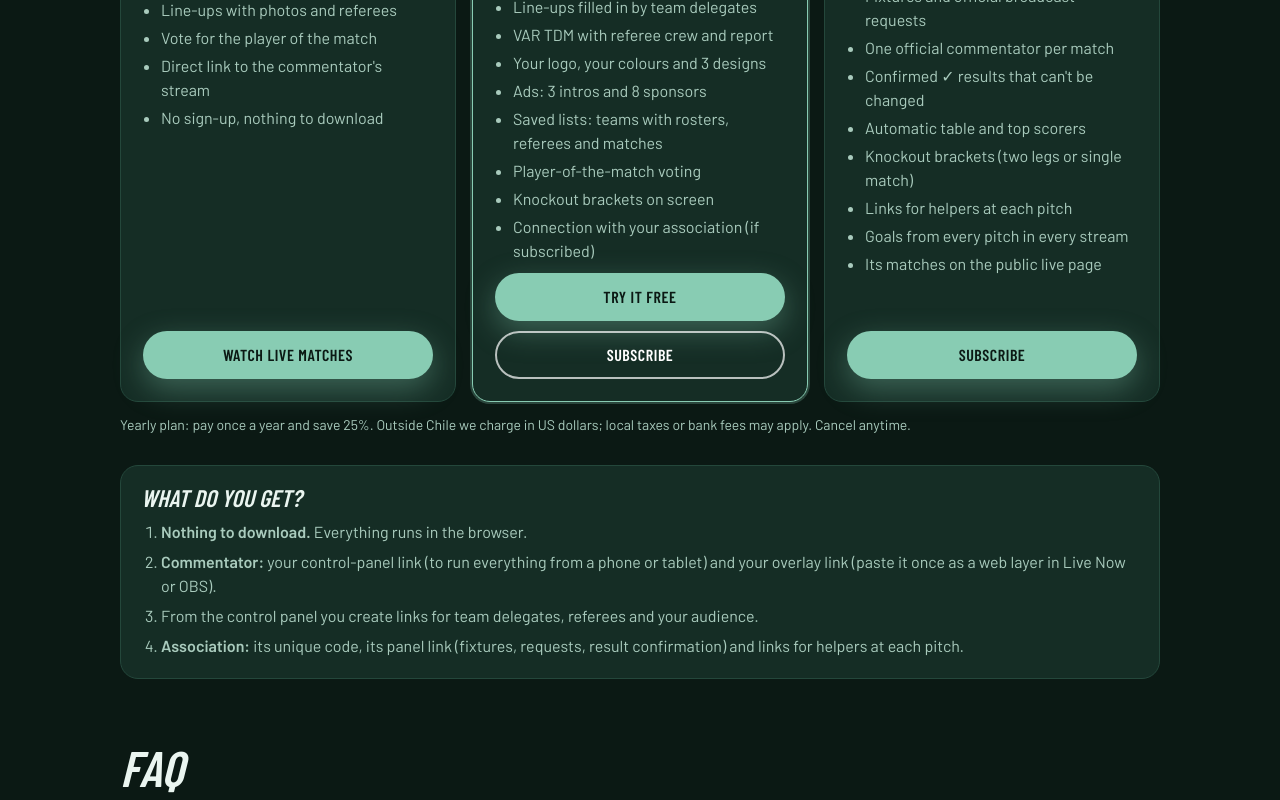
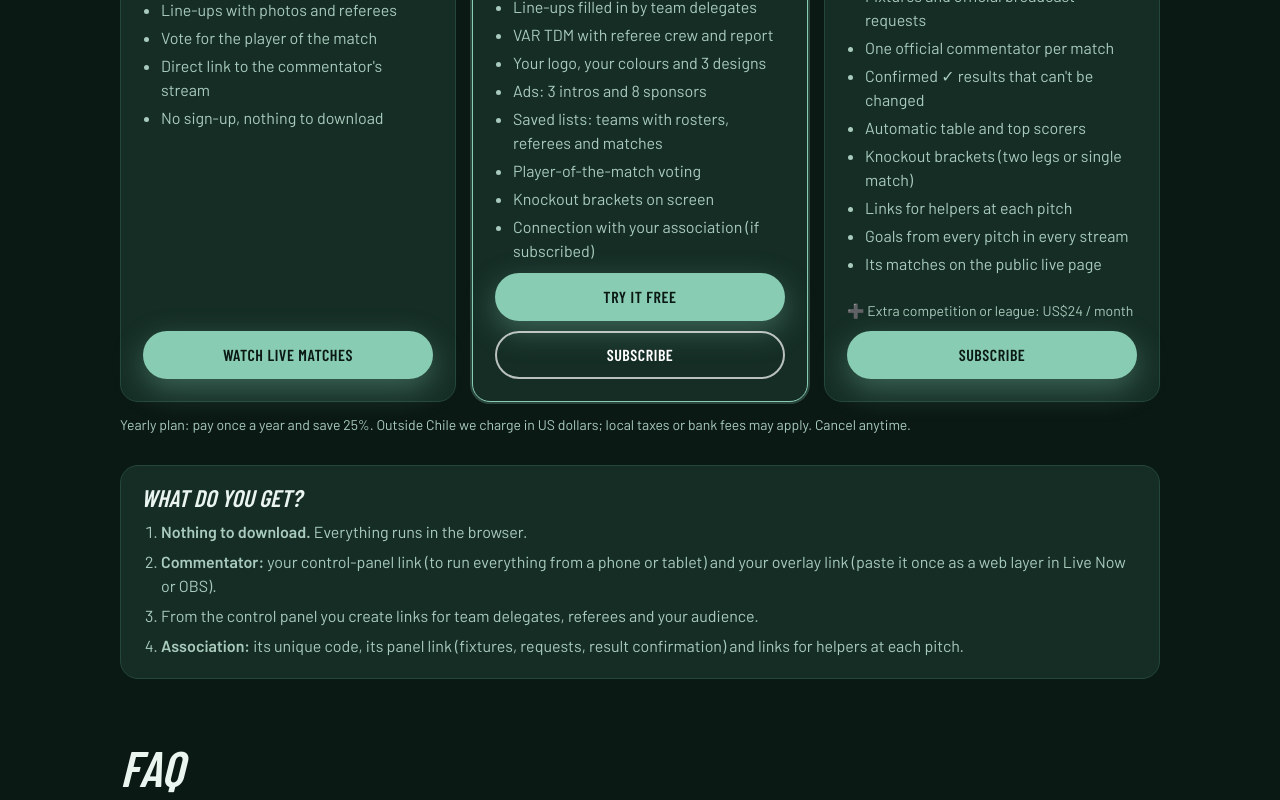
Before and after one commit to TransmisionesdMauro/transmisionesdmauro.github.io, a plain HTML site: page overlay-tdm/index.html in a window 1280 px wide. Shown: the part 3247-4047 px from the top of the page. Drawn offline with nearby package versions, Linux system fonts and the light colour scheme; a web font is replaced by a local one.

Commit message:
Precio de competencia extra en el plan Asociación
Co-Authored-By: Claude Opus 5.5 <noreply@anthropic.com>

```diff
--- a/overlay-tdm/index.html
+++ b/overlay-tdm/index.html
@@ -156,6 +156,7 @@
         <a class="btn btn-ghost" style="padding:10px" data-wa="relator" target="_blank" rel="noopener" data-i="contratar"></a></div>
       <div class="plan"><h3 data-i="pAso"></h3><div class="precio" data-precio="asociacion"></div>
         <ul data-i="pAsoL"></ul>
+        <p class="mini" data-extra style="margin:0"></p>
         <a class="btn btn-main" style="padding:12px" data-wa="asociacion" target="_blank" rel="noopener" data-i="contratar"></a></div>
     </div>
     <p class="mini" data-i="notaPrecio"></p>
@@ -188,7 +189,7 @@
 <footer>© Transmisiones D-Mauro · Quilpué, Chile · <a data-ter href="https://transmisiones-d-mauro-ae302.web.app/terminos/" data-i="terminos"></a> · <a href="../" data-i="volver"></a></footer>
 <script>
 /* Anual = 25% menos que 12 meses */
-const PRECIOS = {relator: {clp: 9990, usd: 12, clpA: 89900, usdA: 108}, asociacion: {clp: 49990, usd: 59, clpA: 449900, usdA: 529}};
+const PRECIOS = {relator: {clp: 9990, usd: 12, clpA: 89900, usdA: 108}, asociacion: {clp: 49990, usd: 59, clpA: 449900, usdA: 529}, extra: {clp: 19990, usd: 24, clpA: 179900, usdA: 216}};
 const li = a => a.map(x => "<li>" + x + "</li>").join("");
 const T = {
 es: {
@@ -207,7 +208,7 @@ es: {
   f_pub: "Página para tu público", f_pub_p: "Marcador, goles, formaciones y terna en vivo, para compartir en tus historias.",
   k3: "Tu marca", h2b: "3 diseños, tus colores, tu logo",
   d1: "Vidrio", d1p: "Transparente y elegante, deja ver el partido.", d2: "Sólido", d2p: "Bloques firmes, máxima lectura en pantallas chicas.", d3: "Deportivo", d3p: "Ángulos y degradados, estilo canal de deportes.",
-  k4: "Planes", h2c: "Elige el tuyo", mes: "/ mes", anio: "/ año", anual: "o {p} al año: ahorra 25%", equiv: "Equivale a {p} al mes · ahorras {a}", bMes: "Mensual", bAnio: "Anual · ahorra 25%",
+  k4: "Planes", h2c: "Elige el tuyo", mes: "/ mes", anio: "/ año", anual: "o {p} al año: ahorra 25%", equiv: "Equivale a {p} al mes · ahorras {a}", extra: "➕ Competencia o liga extra: {p}", bMes: "Mensual", bAnio: "Anual · ahorra 25%",
   tagEsp: "Para el público", pEsp: "Espectador", gratis: "Gratis",
   pEspL: li(["Partidos en vivo de tu asociación, con buscador", "Marcador, goles y tarjetas al minuto", "Formaciones con fotos y terna arbitral", "Vota por el jugador del partido", "Link directo a la transmisión del relator", "Sin registrarte ni descargar nada"]),
   pEspB: "Ver partidos en vivo",
@@ -247,7 +248,7 @@ en: {
   f_pub: "Page for your audience", f_pub_p: "Live score, goals, line-ups and referees, ready to share in your stories.",
   k3: "Your brand", h2b: "3 designs, your colours, your logo",
   d1: "Glass", d1p: "Transparent and elegant, keeps the match visible.", d2: "Solid", d2p: "Bold blocks, maximum readability on small screens.", d3: "Sport", d3p: "Angles and gradients, sports-channel style.",
-  k4: "Plans", h2c: "Choose yours", mes: "/ month", anio: "/ year", anual: "or {p} per year: save 25%", equiv: "Just {p} per month · you save {a}", bMes: "Monthly", bAnio: "Yearly · save 25%",
+  k4: "Plans", h2c: "Choose yours", mes: "/ month", anio: "/ year", anual: "or {p} per year: save 25%", equiv: "Just {p} per month · you save {a}", extra: "➕ Extra competition or league: {p}", bMes: "Monthly", bAnio: "Yearly · save 25%",
   tagEsp: "For the audience", pEsp: "Viewer", gratis: "Free",
   pEspL: li(["Live matches of your association, with search", "Score, goals and cards minute by minute", "Line-ups with photos and referees", "Vote for the player of the match", "Direct link to the commentator's stream", "No sign-up, nothing to download"]),
   pEspB: "Watch live matches",
@@ -287,7 +288,7 @@ pt: {
   f_pub: "Página para o seu público", f_pub_p: "Placar, gols, escalações e arbitragem ao vivo, para compartilhar nos stories.",
   k3: "Sua marca", h2b: "3 designs, suas cores, seu logo",
   d1: "Vidro", d1p: "Transparente e elegante, deixa ver o jogo.", d2: "Sólido", d2p: "Blocos firmes, máxima leitura em telas pequenas.", d3: "Esportivo", d3p: "Ângulos e degradês, estilo canal de esportes.",
-  k4: "Planos", h2c: "Escolha o seu", mes: "/ mês", anio: "/ ano", anual: "ou {p} por ano: economize 25%", equiv: "Sai por {p} ao mês · economia de {a}", bMes: "Mensal", bAnio: "Anual · economize 25%",
+  k4: "Planos", h2c: "Escolha o seu", mes: "/ mês", anio: "/ ano", anual: "ou {p} por ano: economize 25%", equiv: "Sai por {p} ao mês · economia de {a}", extra: "➕ Competição ou liga extra: {p}", bMes: "Mensal", bAnio: "Anual · economize 25%",
   tagEsp: "Para o público", pEsp: "Espectador", gratis: "Grátis",
   pEspL: li(["Jogos ao vivo da sua associação, com busca", "Placar, gols e cartões minuto a minuto", "Escalações com fotos e arbitragem", "Vote no craque da partida", "Link direto para a transmissão do narrador", "Sem cadastro e sem baixar nada"]),
   pEspB: "Ver jogos ao vivo",
@@ -321,6 +322,7 @@ function pintar(){
     e.innerHTML = P === "anio"
       ? fmt(pa, M) + " <small>" + t.anio + "</small><span class=\"otra\">" + t.equiv.replace("{p}", fmt(red(pa / 12, M), M)).replace("{a}", fmt(p * 12 - pa, M)) + "</span>"
       : fmt(p, M) + " <small>" + t.mes + "</small><span class=\"otra\">" + t.anual.replace("{p}", fmt(pa, M)) + "</span>"; });
+  document.querySelectorAll("[data-extra]").forEach(e => { const x = PRECIOS.extra; e.textContent = t.extra.replace("{p}", P === "anio" ? fmt(x[M + "A"], M) + " " + t.anio : fmt(x[M], M) + " " + t.mes); });
   document.querySelectorAll("[data-wa]").forEach(e => e.href = "https://wa.me/56950011943?text=" + encodeURIComponent(t.wa[e.dataset.wa] + (P === "anio" && e.dataset.wa !== "info" ? " (" + t.bAnio.split(" ·")[0] + ")" : "") + (M === "usd" ? " (USD)" : "")));
   document.querySelectorAll("[data-ter]").forEach(e => e.href = "https://transmisiones-d-mauro-ae302.web.app/terminos/?lang=" + (L === "es" ? "es" : "en"));
   document.querySelectorAll("[data-l]").forEach(b => b.setAttribute("aria-pressed", b.dataset.l === L));
```
